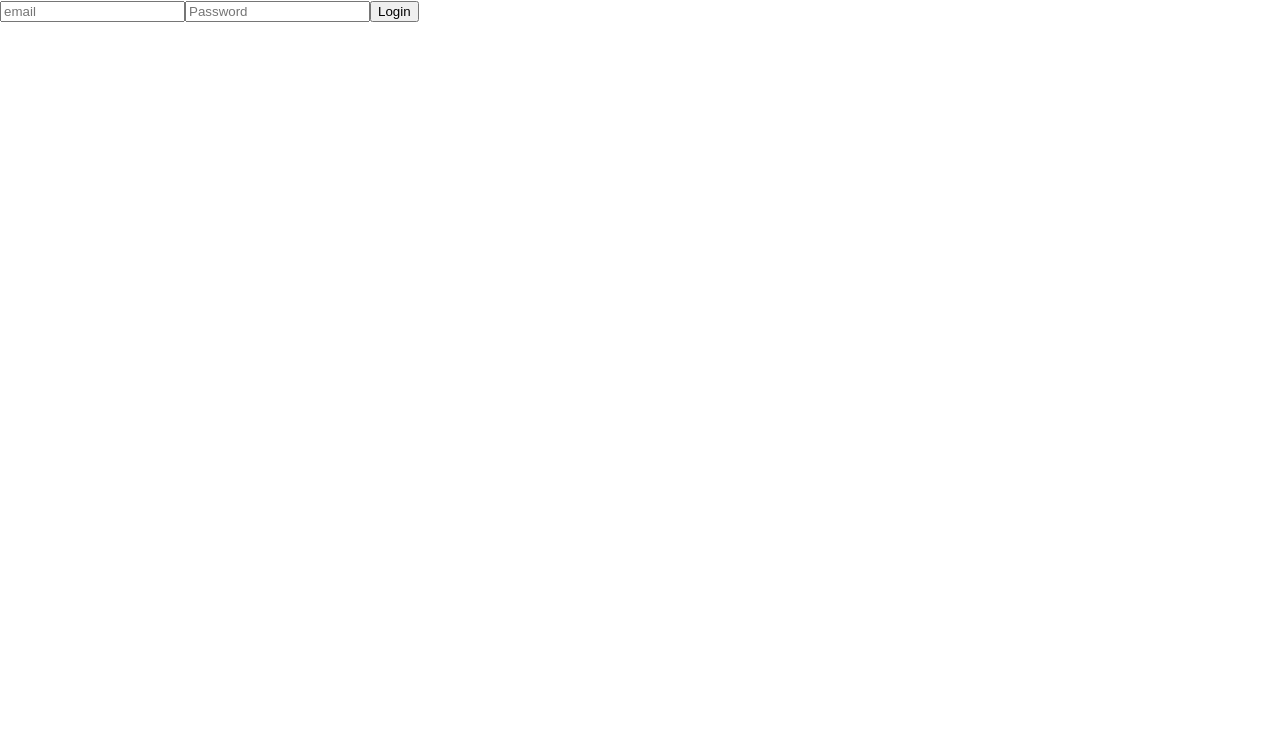
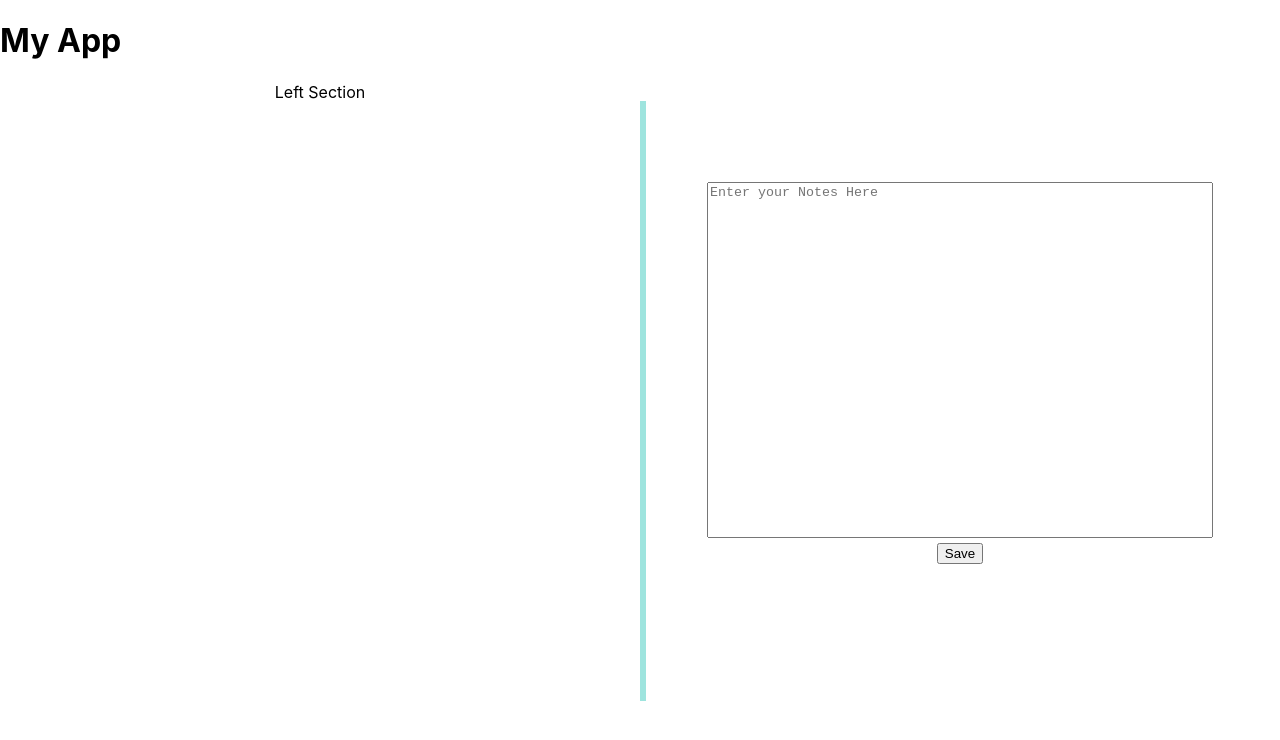
Before and after one commit to KartikHegde64bit/notefy, a React (Create React App) app: page /home in a window 1280 px wide. Shown: the top 740 px of the page. Built offline with nearby package versions, Linux system fonts and the light colour scheme; sample sign-in values are in the browser's storage.

Commit message:
Routing added

```diff
--- a/package.json
+++ b/package.json
@@ -11,6 +11,7 @@
     "@testing-library/user-event": "^13.5.0",
     "react": "^18.2.0",
     "react-dom": "^18.2.0",
+    "react-router-dom": "^6.22.3",
     "react-scripts": "^5.0.1",
     "web-vitals": "^2.1.4"
   },
--- a/src/App.js
+++ b/src/App.js
@@ -1,39 +1,14 @@
 //import logo from './logo.svg';
 import './App.css';
-import NoteCard from './js/NoteCard.js';
-import LoginForm from './js/LoginForm.js';
-
+import AppRouter from './AppRouter.js';
 function App() {
-  const token = localStorage.getItem('notefyCurrentUser');
-  if(!token) {
+  const token = localStorage.getItem('notefy_token');
     return (
       <div>
-        <LoginForm>
-        </LoginForm>
+        <h1>My App</h1>
+        <AppRouter token={token} />
       </div>
     );
-  } else {
-    return (
-      <div className="App">
-          <div style={{width: "100%"}}>
-              {/* Left section */}
-              <div style={{width: "50%", height: "100px", float:"left"}}>
-                  Left Section
-              </div>
-
-              {/* Mid section */}
-              <div class="verticalLine"></div>
-
-              {/* Right section */}
-              <div class="rightSectionBase">
-                  <NoteCard>
-                  </NoteCard>
-              </div>
-          </div>
-      </div>
-    );
-  }
-
 }
 
 export default App;
--- /dev/null
+++ b/src/AppRouter.js
@@ -0,0 +1,16 @@
+// Routes.js
+import React from 'react';
+import {Route, Routes, Navigate } from 'react-router-dom';
+import LoginHandler from './js/LoginHandler.js';
+import Home from './js/Home.js';
+
+function AppRouter({ token }) {
+  return (
+        <Routes>
+            <Route exact path="/" element={token ? <Navigate to="/home" /> : <LoginHandler />}/>
+            <Route path="/home" element = {token ? <Home /> : <Navigate to="/" />}/>
+        </Routes>
+  );
+}
+
+export default AppRouter;
--- a/src/index.js
+++ b/src/index.js
@@ -3,11 +3,14 @@ import ReactDOM from 'react-dom/client';
 import './index.css';
 import App from './App';
 import reportWebVitals from './reportWebVitals';
+import { BrowserRouter } from 'react-router-dom';
 
 const root = ReactDOM.createRoot(document.getElementById('root'));
 root.render(
   <React.StrictMode>
-    <App />
+    <BrowserRouter>
+      <App/>
+    </BrowserRouter>
   </React.StrictMode>
 );
 
--- /dev/null
+++ b/src/js/Home.js
@@ -0,0 +1,26 @@
+
+import NoteCard from './NoteCard.js';
+function Home() {
+
+    return (
+        <div className="App">
+            <div style={{width: "100%"}}>
+                {/* Left section */}
+                <div style={{width: "50%", height: "100px", float:"left"}}>
+                    Left Section
+                </div>
+
+                {/* Mid section */}
+                <div className="verticalLine"></div>
+
+                {/* Right section */}
+                <div className="rightSectionBase">
+                    <NoteCard>
+                    </NoteCard>
+                </div>
+            </div>
+        </div>
+    );
+}
+
+export default Home;
--- a/src/js/LoginHandler.js
+++ b/src/js/LoginHandler.js
@@ -1,20 +1,28 @@
-import React, { useState } from 'react';
-import LoginForm from './LoginForm';
+import React, { useState, useEffect } from 'react';
+import LoginForm from './LoginForm.js';
+import Home from './Home.js';
+function LoginHandler() {
+  const [token, setToken] = useState(null);
+  //let activeToken = localStorage.getItem('notefy_token');
 
-function App() {
-  const [token, setToken] = useState(null);
+  useEffect(() => {
+    const activeToken = localStorage.getItem('notefy_token');
+    if (activeToken) {
+      setToken(activeToken);
+    }
+  }, []);
 
   const handleLogin = (newToken) => {
     setToken(newToken);
     // Store token in local storage
-    localStorage.setItem('token', newToken);
+    localStorage.setItem('notefy_token', newToken);
   };
 
   return (
     <div>
       <h1>My App</h1>
       {token ? (
-        <p>User is logged in</p>
+        <Home></Home>
       ) : (
         <LoginForm onLogin={handleLogin} />
       )}
@@ -22,4 +30,4 @@ function App() {
   );
 }
 
-export default App;
+export default LoginHandler;
--- a/src/js/NoteCard.js
+++ b/src/js/NoteCard.js
@@ -2,14 +2,14 @@ import { useState, useRef } from "react";
 import TextComp from "./TextComp";
 function NoteCard(){
     const [noteTextData, setNoteTextData] = useState(null);
-    const textCompRef = useRef(null);
+    let textCompRef = useRef(null);
     let saveFunction = function(){
         debugger
         const noteTextFromTextComp = textCompRef.returnTextContent();
         setNoteTextData(noteTextFromTextComp);
     }
     return (
-        <div class="noteCardBaseClass" id="noteCardBaseId">
+        <div className="noteCardBaseClass" id="noteCardBaseId">
             <div>
                 <TextComp ref={(textComp) => (textCompRef = textComp)}></TextComp>
             </div>
```
Also changed, not shown: 1 other file (tests, documents, lock files or other folders).
